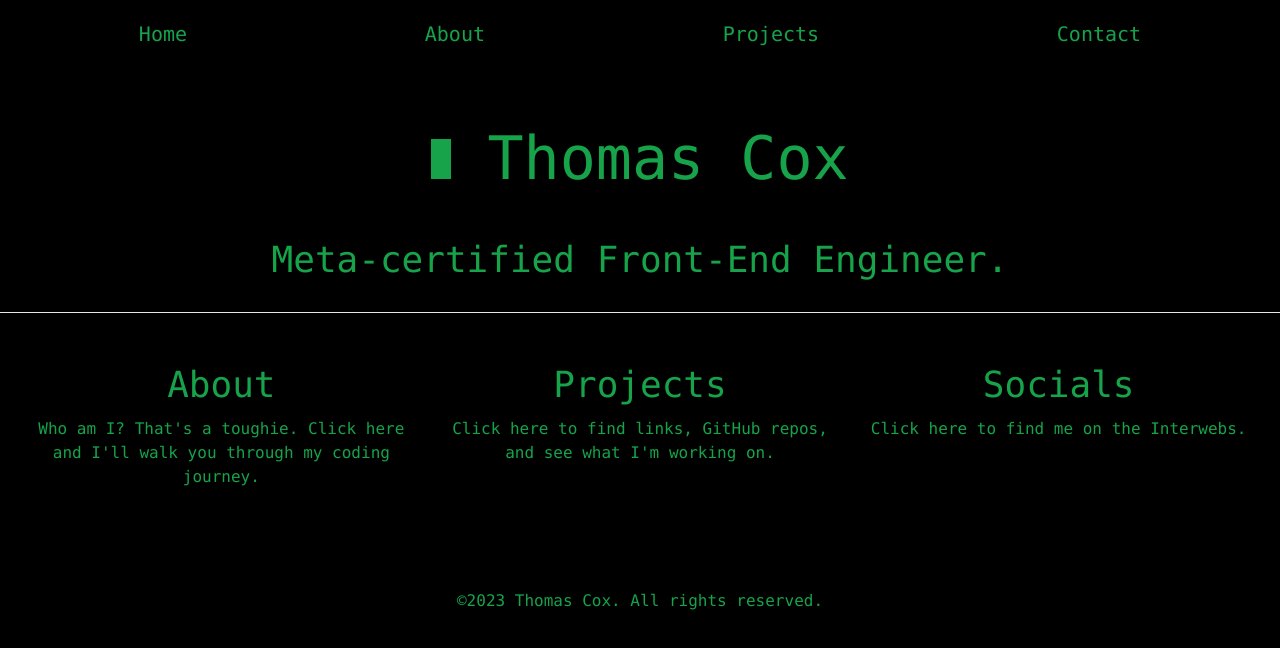
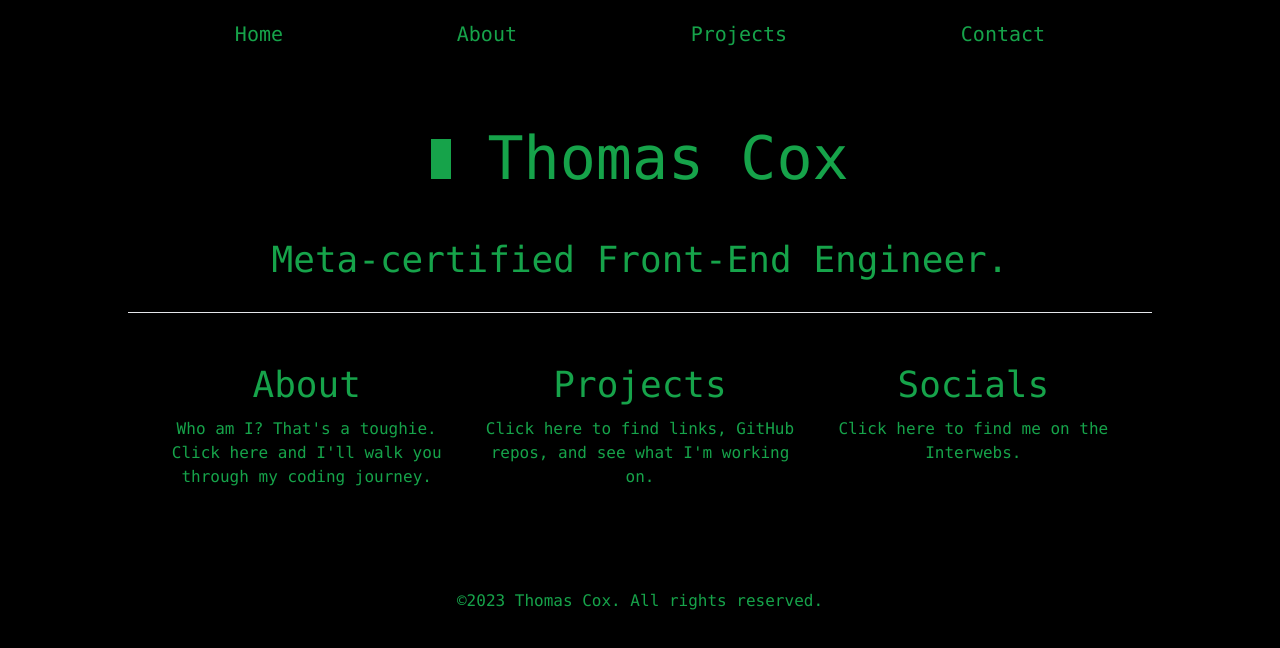
Before and after one commit to thmscly/thomas-cox, a React (Vite) app: page / in a window 1280 px wide. Shown: the top 648 px of the page. Built offline with nearby package versions, Linux system fonts and the light colour scheme.

Commit message:
added div(w-4/5) and grid wrapper to App

```diff
--- a/src/App.jsx
+++ b/src/App.jsx
@@ -7,7 +7,8 @@ import Footer from "./layouts/Footer";
 
 function App() {
   return (
-    <div className="text-green-600 font-mono min-w-screen min-h-screen bg-black pb-2">
+    <div className="grid justify-items-center text-green-600 font-mono min-w-screen min-h-screen bg-black pb-2">
+      <div className="w-4/5">
         <div>
           <NavBar />
         </div>
@@ -16,6 +17,7 @@ function App() {
         </div>
         <Footer />
       </div>
+    </div>
   );
 }
 
```
Lines whose indentation alone changed are shown as unchanged.
